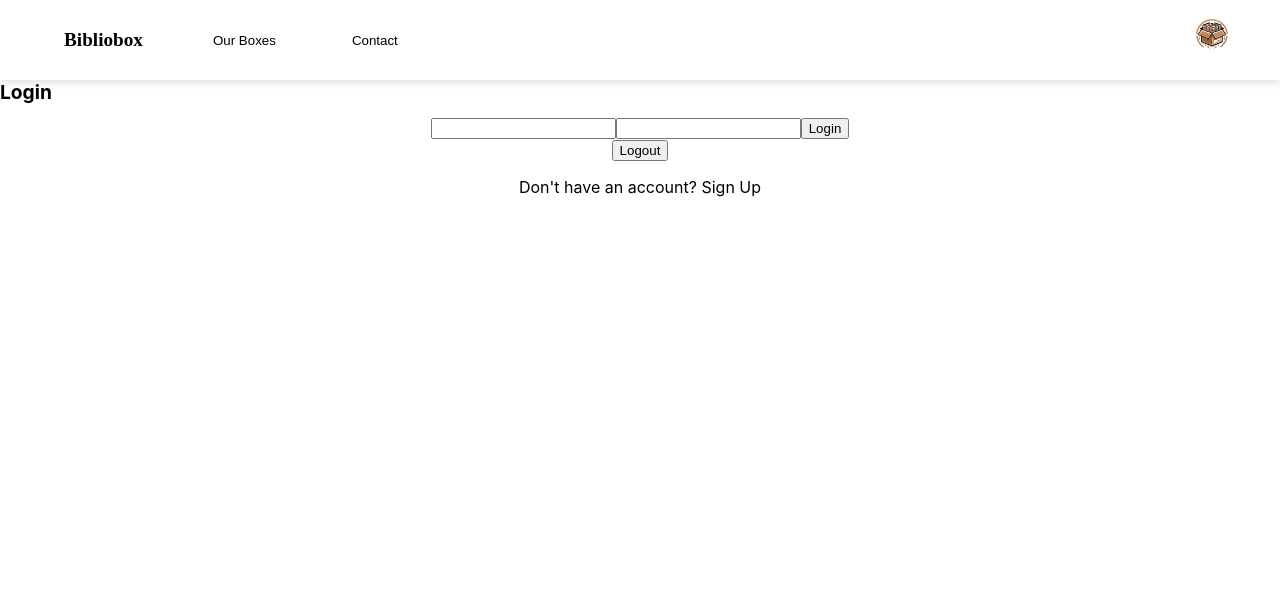
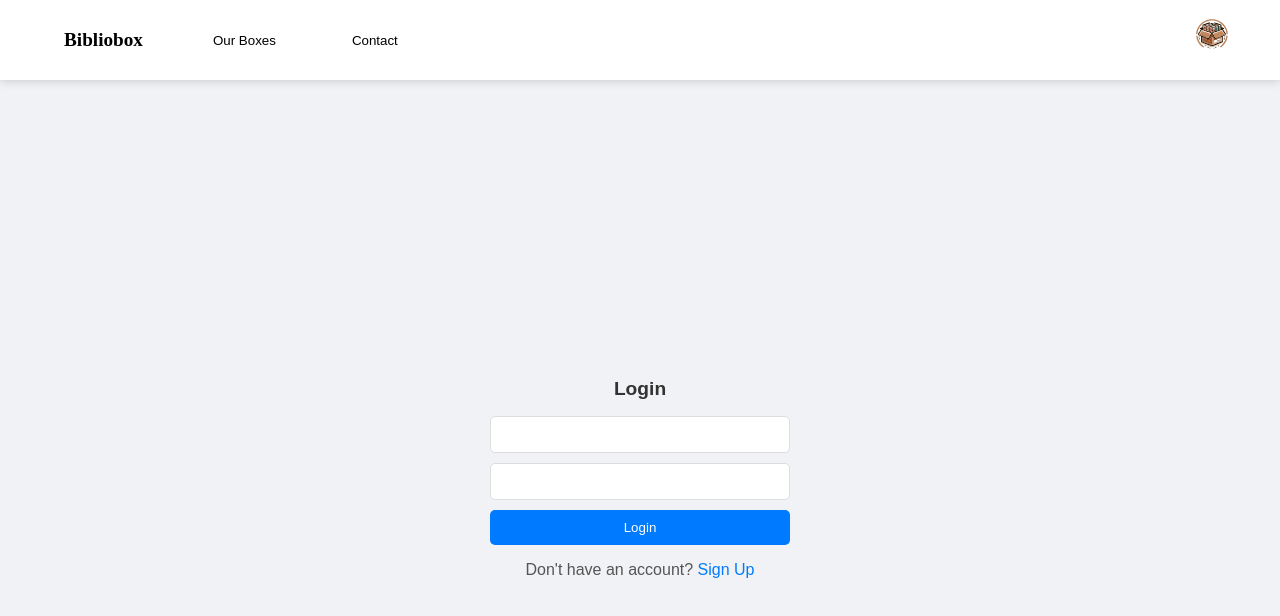
Before and after one commit to WillHeather18/my-first-react-app, a React (Create React App) app: page /login in a window 1280 px wide. Shown: the top 616 px of the page. Built offline with nearby package versions, Linux system fonts and the light colour scheme; a web font is replaced by a local one.

Commit message:
added star ratings and login css

```diff
--- a/package.json
+++ b/package.json
@@ -10,6 +10,7 @@
     "react-dom": "^16.14.0",
     "react-router-dom": "^6.21.1",
     "react-scripts": "^3.4.0",
+    "react-star-rating-component": "^1.4.1",
     "web-vitals": "^3.5.1"
   },
   "scripts": {
--- /dev/null
+++ b/src/Components/StarRating.js
@@ -0,0 +1,30 @@
+import React, { useState } from 'react';
+import StarRatingComponent from 'react-star-rating-component';
+
+const StarRating = ({ onRatingChange }) => {
+  const [rating, setRating] = useState(0);
+
+  const onStarClick = (nextValue) => {
+    setRating(nextValue);
+    if (onRatingChange) {
+      onRatingChange(nextValue);
+    }
+  };
+
+  return (
+    <div className="star-rating">
+      <StarRatingComponent
+        name="rate1"
+        starCount={5}
+        value={rating}
+        onStarClick={onStarClick}
+        renderStarIcon={(index, value) => (
+          <span className="star">{index <= value ? '★' : '☆'}</span>
+        )}
+        renderStarIconHalf={() => <span className="star">½</span>}
+      />
+    </div>
+  );
+};
+
+export default StarRating;
--- a/src/pages/Dashboard.js
+++ b/src/pages/Dashboard.js
@@ -1,5 +1,6 @@
 import React from "react";
 import AppBar from "../Components/AppBar";
+import StarRating from "../Components/StarRating";
 import "../styles/Dashboard.css";
 import { UserContext } from '../context/UserContext';
 import { useContext, useEffect, useState } from 'react';
@@ -16,6 +17,13 @@ function Dashboard() {
     const [page, setPage] = useState(1);
     const booksPerPage = 10;
     const [inputValue, setInputValue] = useState('');
+    const [reviewBook, setReviewBook] = useState('');
+    const [selectedRating, setSelectedRating] = useState(0);
+
+  const handleRatingChange = (newRating) => {
+    setSelectedRating(newRating);
+    console.log("Selected Rating: ", newRating); // You can remove this line later
+  };
 
     useEffect(() => {
         const fetchPromises = userDetails.currentRecommendations.map(isbn => {
@@ -43,6 +51,7 @@ function Dashboard() {
                 .then(response => response.json())
                 .then(data => {
                     if (data.items) {
+                        console.log(data.items);
                         setCatalogueBooks(data.items);
                     } else {
                         setCatalogueBooks([]);
@@ -98,9 +107,16 @@ function Dashboard() {
                                     <p className="catalogue-book-title">{book.volumeInfo.title}</p>
                                     <p className="catalogue-book-info">{book.volumeInfo.authors} ({book.volumeInfo.publishedDate})</p>
                                 </div>
+                                <button className="catalogue-book-button" onClick={() => {setSelectedTab("Review Book"); setReviewBook(book);}}>I have read this book</button>
                             </div>
                     ))}
                     </div>
+                </div>
+            )}
+            {selectedTab === 'Review Book' && (
+                <div className="review-book-container">
+                    <p>{reviewBook.volumeInfo.title}</p>
+                    <StarRating onRatingChange={handleRatingChange} />
                 </div>
             )}
             </div>
--- a/src/pages/Login.js
+++ b/src/pages/Login.js
@@ -4,6 +4,7 @@ import { AuthContext } from '../context/Authcontext'; // Import the AuthContext
 import { UserContext } from '../context/UserContext';
 import UserDetails from '../userDetails';
 import AppBar from "../Components/AppBar";
+import "../styles/Login.css";
 
 
 const Login = () => {
@@ -39,10 +40,6 @@ const Login = () => {
     catch (error) {
       console.error('Error:', error);
     }
-  };
-
-  const handleLogout = () => {
-    localStorage.removeItem('token');
   };
 
   function APILogin(email, password) {
@@ -107,7 +104,6 @@ const Login = () => {
         <input type="password" name="password" onChange={handleInputChange} />
         <button type="submit">Login</button>
       </form>
-      <button onClick={handleLogout}>Logout</button>
       <p>Don't have an account? <Link to="/signup">Sign Up</Link></p>
     </div>
     </div>
--- a/src/pages/Profile.js
+++ b/src/pages/Profile.js
@@ -7,11 +7,12 @@ import AppBar from "../Components/AppBar";
 
 const Profile = () => {
   const { setIsAuthenticated } = useContext(AuthContext);
-  const { userDetails } = useContext(UserContext);
+  const { userDetails, setUserDetails } = useContext(UserContext);
   const [selectedTab, setSelectedTab] = useState('Account Information');
 
   const handleLogout = () => {
     localStorage.removeItem('token');
+    setUserDetails({});
     setIsAuthenticated(false);
   }
 
--- a/src/styles/Dashboard.css
+++ b/src/styles/Dashboard.css
@@ -120,3 +120,17 @@
     text-align: left;
     justify-content: flex-start;
 }
+
+.star-rating {
+    display: inline-block;
+    font-size: 2em; /* Size of the stars */
+    color: #ffd700; /* Color of the stars */
+}
+
+.star-rating .star {
+    cursor: pointer; /* Changes cursor to pointer when hovering over a star */
+}
+
+.star-rating .star:hover {
+    color: #ffcc00; /* Color of stars on hover */
+}
--- /dev/null
+++ b/src/styles/Login.css
@@ -0,0 +1,59 @@
+.login-page {
+    display: flex;
+    flex-direction: column;
+    align-items: center;
+    justify-content: center;
+    min-height: 100vh;
+    background-color: #f0f2f5;
+    font-family: 'Arial', sans-serif;
+  }
+
+  .login-page h1 {
+    color: #333;
+    margin-bottom: 1rem;
+  }
+
+  .login-page form {
+    display: flex;
+    flex-direction: column;
+    width: 300px;
+  }
+
+  .login-page input {
+    padding: 10px;
+    margin-bottom: 10px;
+    border: 1px solid #ddd;
+    border-radius: 5px;
+  }
+
+  .login-page input:focus {
+    outline: none;
+    border-color: #007bff;
+  }
+
+  .login-page button {
+    padding: 10px;
+    border: none;
+    border-radius: 5px;
+    background-color: #007bff;
+    color: white;
+    cursor: pointer;
+    transition: background-color 0.3s;
+  }
+
+  .login-page button:hover {
+    background-color: #0056b3;
+  }
+
+  .login-page p {
+    color: #555;
+  }
+
+  .login-page a {
+    color: #007bff;
+    text-decoration: none;
+  }
+
+  .login-page a:hover {
+    text-decoration: underline;
+  }
```
Also changed, not shown: 1 other file (tests, documents, lock files or other folders).
